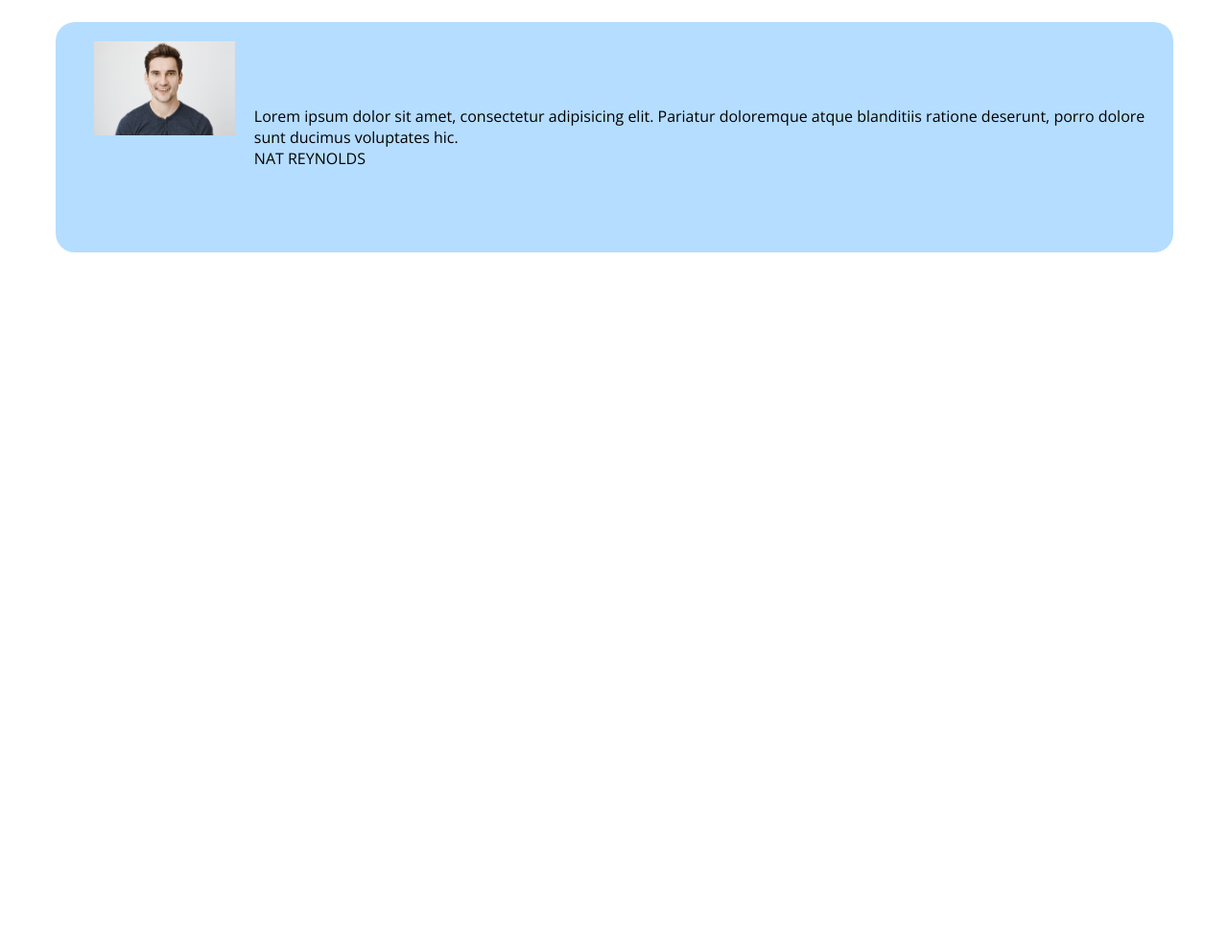
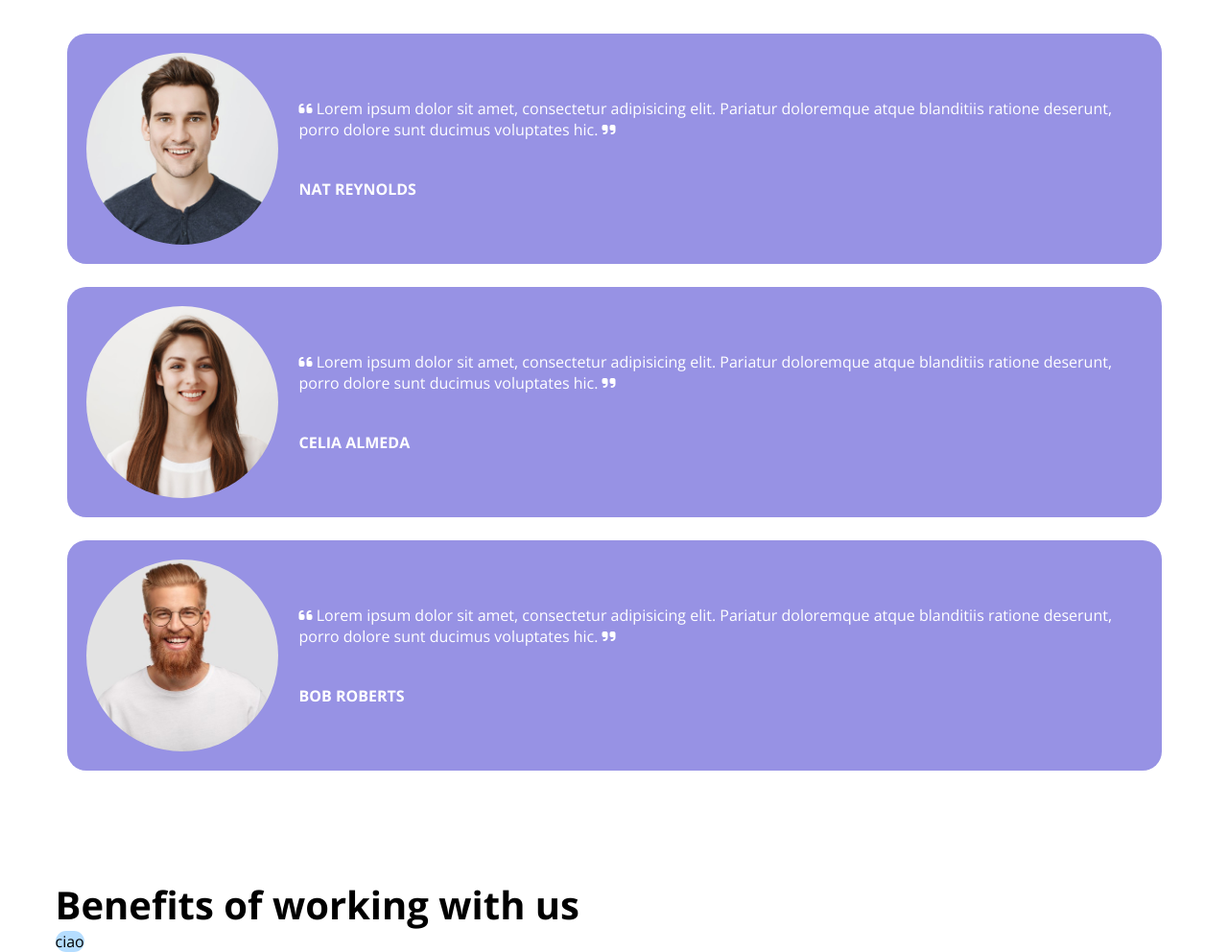
Before and after one commit to danieleardizzone/htmlcss-responsive-layout, a plain HTML site: page index.html in a window 1280 px wide. Shown: the part 1720-2712 px from the top of the page at 96% size. Before the commit the page ends 1983 px from the top, so only its background shows below. Drawn offline with nearby package versions, Linux system fonts and the light colour scheme.

Commit message:
ADD-TESTIMONIALS

```diff
--- a/css/style.css
+++ b/css/style.css
@@ -207,7 +207,7 @@ p{
     background-color: white;
     border-radius: 50px;
     justify-content: center;
-    padding: 40px;
+    padding: 12px;
 }
 
 .planning-right .card-features > *{
@@ -260,33 +260,54 @@ p{
     color: var(--purple);
 }
 
+.testimonials-cards{
+    padding: 12px;
+}
+
 .testimonials-cards .card-features{
     display: flex;
     flex-direction: row;
     padding: 20px;
+    background-color: var(--purple);
 }
 
-.testimonial-img{
+[class^=testimonial-img-]{
     border-radius: 100%;
-    width: 200px;
-    height: 200px;
+    min-width: 200px;
+    min-height: 200px;
+    background-repeat: no-repeat;
+    background-size: cover;
+    background-position-x: center;
 }
 
-.testimonials-cards .card-features>*{
-    padding-left: 20px;
+.testimonial-img-1{
+    background-image: url(../img/testimonial1.jpg);
+}
+
+.testimonial-img-2{
+    background-image: url(../img/testimonial2.jpg);
+}
+
+.testimonial-img-3{
+    background-image: url(../img/testimonial3.jpg);
+}
+
+.testimonial-presentation p{
+    padding: 20px 22px;
+    color: white;
+}
+
+.testimonial-name{
+    font-weight: 700;
+}
+
+.testimonials{
+    margin-bottom: 100px;
 }
 
 
 
 /*MEDIA QUERY*/
-
-@media (max-width: 575.98px) {
-    /*hero*/
-    .hero [class^=col-]{
-        flex-basis: 100%;
-    }
-}
-
 
 @media (max-width: 991.98px) {
     /*header*/
@@ -305,6 +326,22 @@ p{
     /*planning*/
     .planning [class^=col-]{
         flex-basis: 100%;
+    }
+}
+
+@media (max-width: 575.98px) {
+    /*hero*/
+    .hero [class^=col-]{
+        flex-basis: 100%;
+    }
+
+    /*testimonials*/
+    .testimonials-cards .card-features{
+        flex-direction:column;
+    }
+
+    .testimonials-cards .testimonial-presentation{
+        text-align: center;
     }
 }
 
--- a/index.html
+++ b/index.html
@@ -142,14 +142,54 @@
                         <div class="col-12">
                             <div class="card">
                                 <div class="card-features">
-                                    <div class="testimonial-img">
-                                        <img src="./img/testimonial1.jpg" alt="">
+                                    <div class="testimonial-img-1">
+
                                     </div>
                                     <div class="testimonial-presentation">
-                                        <p>Lorem ipsum dolor sit amet, consectetur adipisicing elit. Pariatur doloremque atque blanditiis ratione deserunt, porro dolore sunt ducimus voluptates hic.</p>
+                                        <p><i class="fa-solid fa-quote-left"></i> Lorem ipsum dolor sit amet, consectetur adipisicing elit. Pariatur doloremque atque blanditiis ratione deserunt, porro dolore sunt ducimus voluptates hic. <i class="fa-solid fa-quote-right"></i></p>
                                         <p class="testimonial-name">NAT REYNOLDS</p>
                                     </div>
                                 </div>
+                            </div>
+                        </div>
+                        <div class="col-12">
+                            <div class="card">
+                                <div class="card-features">
+                                    <div class="testimonial-img-2">
+
+                                    </div>
+                                    <div class="testimonial-presentation">
+                                        <p><i class="fa-solid fa-quote-left"></i> Lorem ipsum dolor sit amet, consectetur adipisicing elit. Pariatur doloremque atque blanditiis ratione deserunt, porro dolore sunt ducimus voluptates hic. <i class="fa-solid fa-quote-right"></i></p>
+                                        <p class="testimonial-name">CELIA ALMEDA</p>
+                                    </div>
+                                </div>
+                            </div>
+                        </div>
+                        <div class="col-12">
+                            <div class="card">
+                                <div class="card-features">
+                                    <div class="testimonial-img-3">
+
+                                    </div>
+                                    <div class="testimonial-presentation">
+                                        <p><i class="fa-solid fa-quote-left"></i> Lorem ipsum dolor sit amet, consectetur adipisicing elit. Pariatur doloremque atque blanditiis ratione deserunt, porro dolore sunt ducimus voluptates hic. <i class="fa-solid fa-quote-right"></i></p>
+                                        <p class="testimonial-name">BOB ROBERTS</p>
+                                    </div>
+                                </div>
+                            </div>
+                        </div>
+                    </div>
+                </div>
+            </div>
+        </section>
+        <section class="benefits">
+            <div class="container">
+                <h2 class="benefits-title">Benefits of working with us</h2>
+                <div class="row">
+                    <div class="col-4">
+                        <div class="card">
+                            <div class="card-features">
+                                ciao
                             </div>
                         </div>
                     </div>
```
